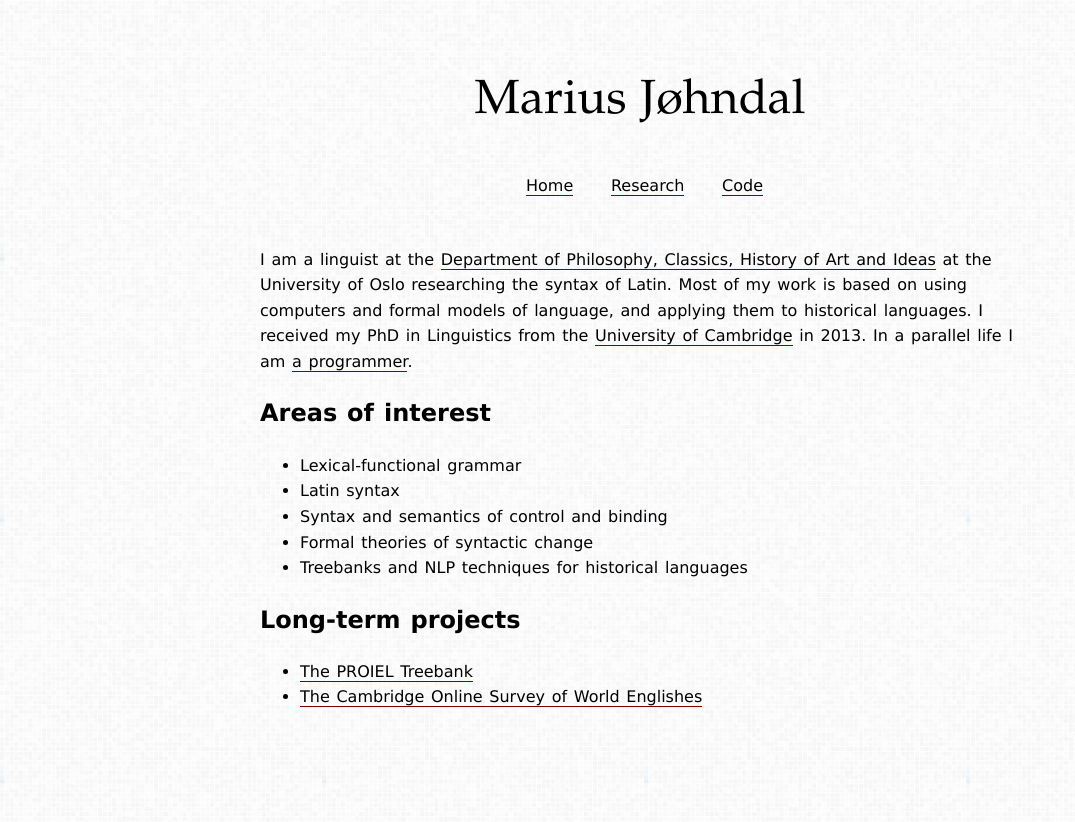
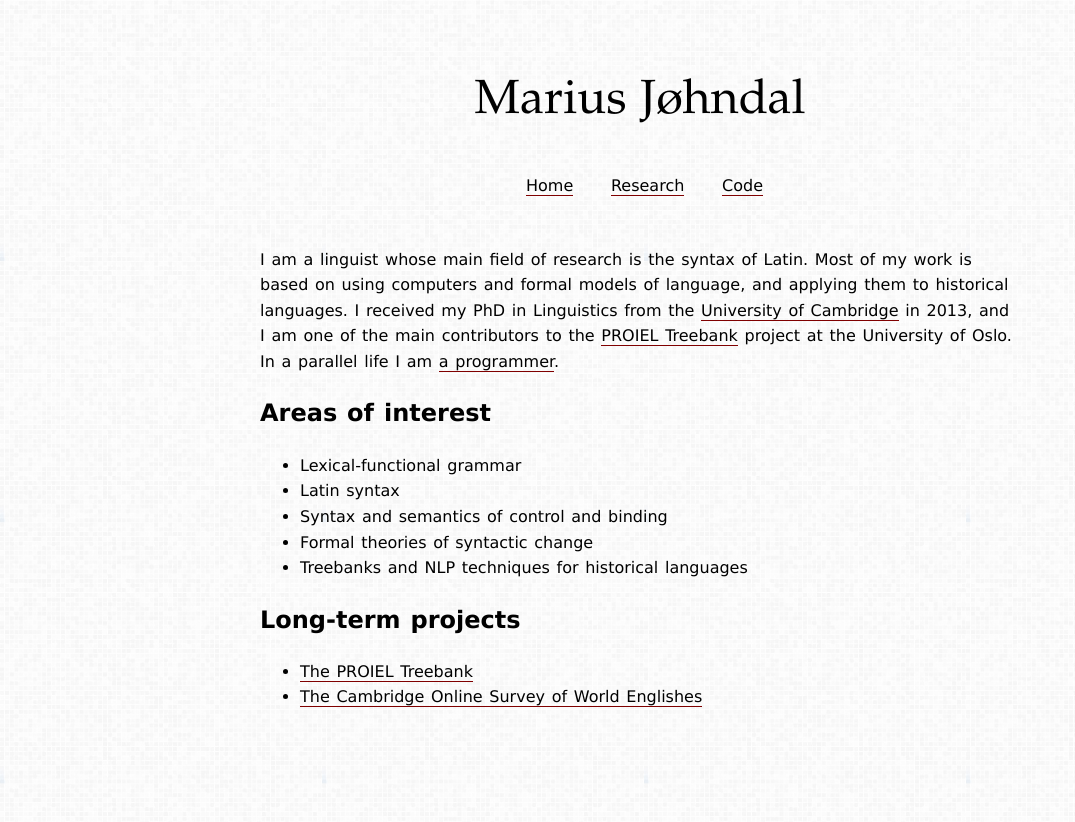
Before and after one commit to mlj/mlj.github.io, a Jekyll site: the page built from index.md, in a window 1280 px wide. Shown: the top 822 px of the page, without its empty margins (0-1075 px from the left). Built offline with Jekyll 4.4.1, drawn with Linux system fonts in a browser that asks for light colours; some web fonts are replaced.

Commit message:
Remove obsolete affiliation

```diff
--- a/index.md
+++ b/index.md
@@ -2,7 +2,7 @@
 layout: front
 ---
 
-I am a linguist at the [Department of Philosophy, Classics, History of Art and Ideas](http://www.hf.uio.no/english/research/theme/syntax-and-semantics/) at the University of Oslo researching the syntax of Latin. Most of my work is based on using computers and formal models of language, and applying them to historical languages. I received my PhD in Linguistics from the [University of Cambridge](http://www.ling.cam.ac.uk/histlingcluster/members.html#marius) in 2013. In a parallel life I am [a programmer](https://github.com/mlj).
+I am a linguist whose main field of research is the syntax of Latin. Most of my work is based on using computers and formal models of language, and applying them to historical languages. I received my PhD in Linguistics from the [University of Cambridge](http://www.ling.cam.ac.uk/histlingcluster/members.html#marius) in 2013, and I am one of the main contributors to the [PROIEL Treebank](https://proiel.github.io/) project at the University of Oslo. In a parallel life I am [a programmer](https://github.com/mlj).
 
 ## Areas of interest
 
```
